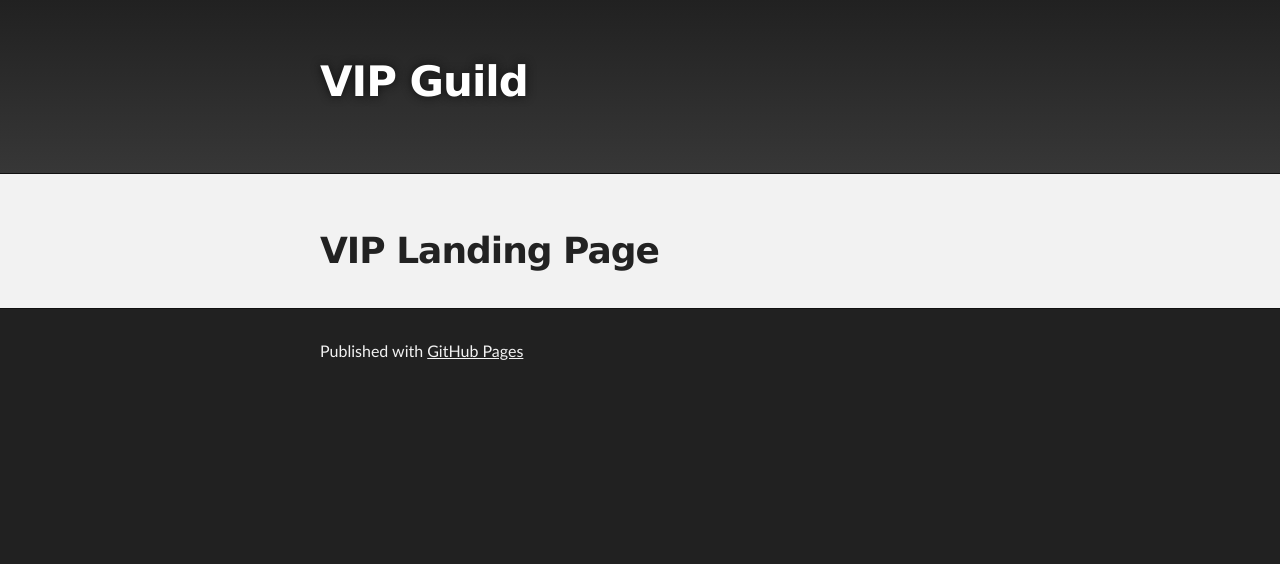
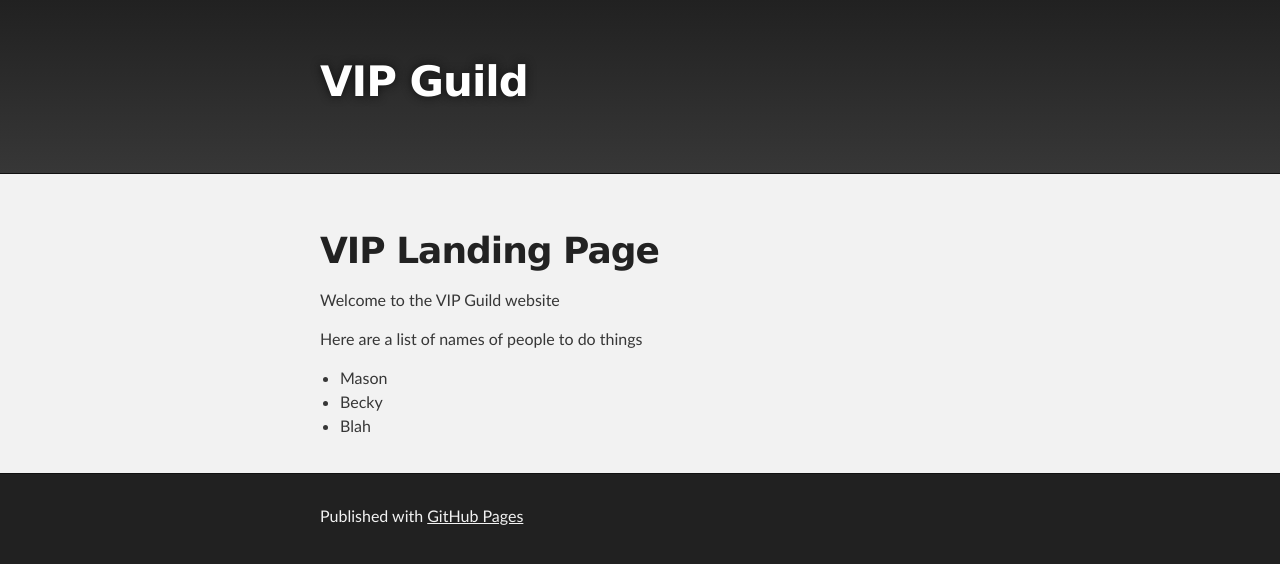
Before and after one commit to grnt426/vip_web, a Jekyll site: the page built from index.md, in a window 1280 px wide. Shown: the top 564 px of the page. Built offline with Jekyll 4.4.1, drawn with Linux system fonts in a browser that asks for light colours; the repository's description, which GitHub fills in, is left out.

Commit message:
Update index.md

```diff
--- a/index.md
+++ b/index.md
@@ -4,3 +4,11 @@ title: "Landing"
 ---
 
 # VIP Landing Page
+
+Welcome to the VIP Guild website
+
+Here are a list of names of people to do things
+
+* Mason
+* Becky
+* Blah
```
